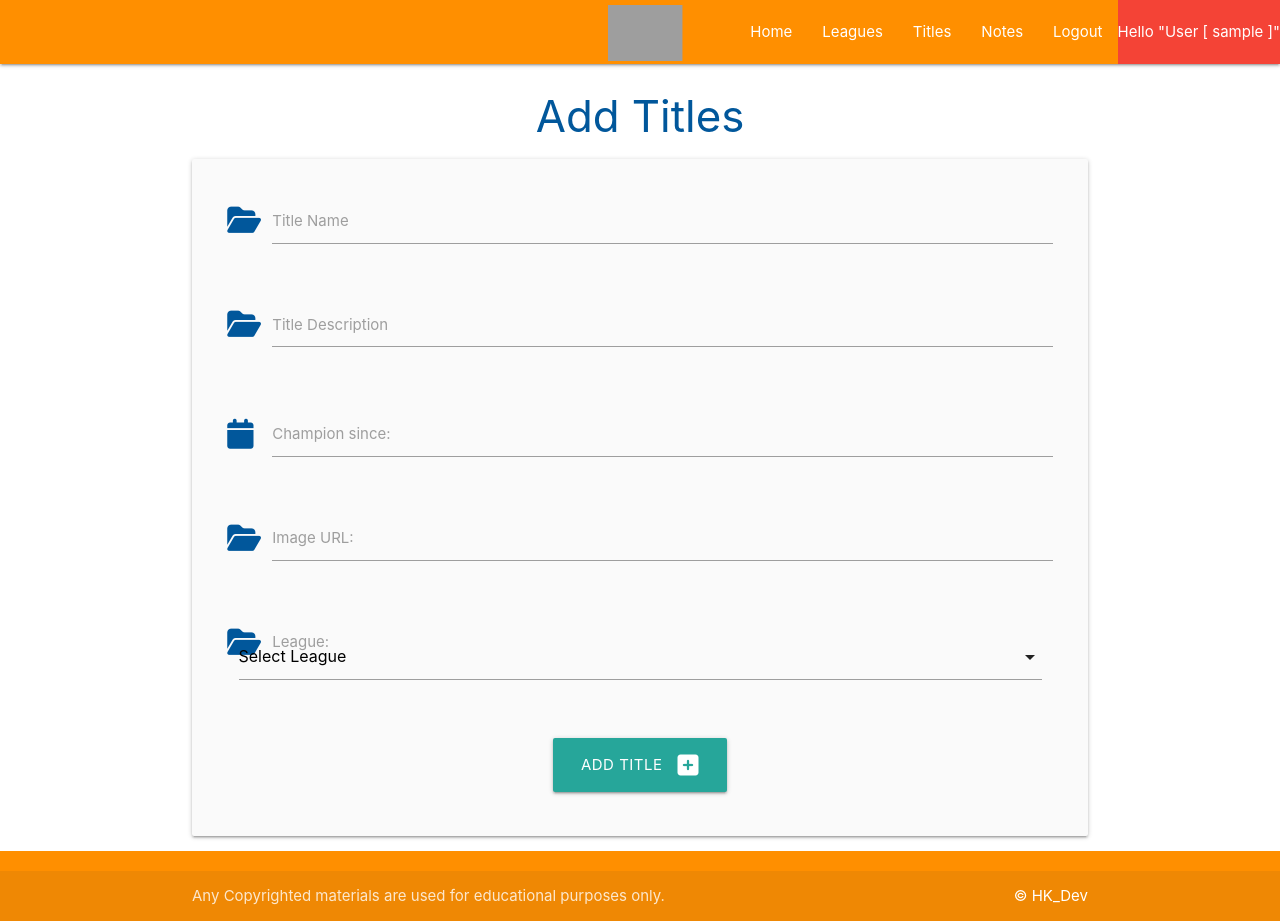
After one commit to Hadokane/CI_PP3_OFFICE_CHAMPION, a Flask app: page /add_titles in a window 1280 px wide. The commit adds this page. Run offline with Flask 2, Linux system fonts and the light colour scheme; the visitor is signed in with stand-in values (Sample User, id 1); data comes from the database, SQL or seed files in the repository; data that the repository does not hold is empty; some libraries are stand-ins or nearby versions; grey boxes are pictures that could not be loaded.

Commit message:
Add titles to the db & create relevant pages

```diff
--- a/officechampion/__init__.py
+++ b/officechampion/__init__.py
@@ -17,7 +17,7 @@ db = SQLAlchemy(app)
 # reliant on the above Flask app & db already running
 # so placed at bottom of this document
 from officechampion import routes  # noqa
-from officechampion.models import User, Note, League  # noqa
+from officechampion.models import User, Note, League, Title  # noqa
 
 
 # tells flask login manager how to load a user
--- a/officechampion/models.py
+++ b/officechampion/models.py
@@ -86,10 +86,10 @@ class Title(db.Model):
     image_url = db.Column(db.String(500))
     # foreign key used to associate a title with the specific user
     user_id = db.Column(db.Integer, db.ForeignKey(
-        "user.id", ondelete="CASCADE"))
+        "user.id", ondelete="CASCADE"), nullable=False)
     # foreign key used to associate a title with a specific league
     league_id = db.Column(db.Integer, db.ForeignKey(
-        "league.id", ondelete="CASCADE"))
+        "league.id", ondelete="CASCADE"), nullable=False)
 
     # represent itself as a string
     def __repr__(self):
--- a/officechampion/routes.py
+++ b/officechampion/routes.py
@@ -3,7 +3,7 @@ from flask import (
     redirect, session, flash)
 from officechampion import app, db
 # imports tables from models document
-from officechampion.models import User, Note, League
+from officechampion.models import User, Note, League, Title
 # stores the saved password as a secure hash
 from werkzeug.security import generate_password_hash, check_password_hash
 # flask user files to handle login/out requests and data
@@ -203,3 +203,36 @@ def delete_league(league_id):
     db.session.delete(league)
     db.session.commit()
     return redirect(url_for("league"))
+
+
+# Link to titles page
+@app.route("/titles")
+@login_required
+def titles():
+    return render_template("titles.html", user=current_user)
+
+
+# Add a title
+@app.route("/add_titles", methods=["GET", "POST"])
+@login_required
+def add_titles():
+    # Reads db and orders all data by league name values
+    user = list(User.query.order_by(User.username).all())
+    league = list(League.query.order_by(League.league_name).all())
+    if request.method == "POST":
+        new_title = Title(
+            title_name=request.form.get("title_name"),
+            title_description=request.form.get("title_description"),
+            champion_since=request.form.get("champion_since"),
+            image_url=request.form.get("image_url"),
+            league_id=request.form.get("league_id"),
+            user_id=current_user.id
+        )
+        # Add it to the table
+        db.session.add(new_title)
+        db.session.commit()
+        # Provide positive user feedback
+        flash("Title Added!", category="success")
+        # Redirect back to the league page
+        return redirect(url_for("titles"))
+    return render_template("add_titles.html", user=current_user, league=league)
--- a/officechampion/templates/add_league.html
+++ b/officechampion/templates/add_league.html
@@ -5,7 +5,7 @@
 
 <div class="row card-panel grey lighten-5">
     <form class="col s12" method="POST" action="{{ url_for('add_league') }}">
-        <!-- category name -->
+        <!-- League name -->
         <div class="row">
             <div class="input-field col s12">
                 <i class="fas fa-folder-open prefix light-blue-text text-darken-4"></i>
@@ -13,7 +13,7 @@
                 <label for="league_name">League Name</label>
             </div>
         </div>
-        <!-- submit button -->
+        <!-- Submit button -->
         <div class="row">
             <div class="col s12 center-align">
                 <button type="submit" class="btn-large">
--- /dev/null
+++ b/officechampion/templates/add_titles.html
@@ -0,0 +1,68 @@
+{% extends "base.html" %}
+{% block content %}
+
+<h3 class="light-blue-text text-darken-4 center-align">Add Titles</h3>
+
+<div class="row card-panel grey lighten-5">
+    <form class="col s12" method="POST" action="{{ url_for('add_titles') }}">
+        <!-- Title Name -->
+        <div class="row">
+            <div class="input-field col s12">
+                <i class="fas fa-folder-open prefix light-blue-text text-darken-4"></i>
+                <input id="title_name" name="title_name" minlength="3" maxlength="100" type="text" class="validate"
+                    required>
+                <label for="title_name">Title Name</label>
+            </div>
+        </div>
+        <!-- Title Description -->
+        <div class="row">
+            <div class="input-field col s12">
+                <i class="fas fa-folder-open prefix light-blue-text text-darken-4"></i>
+                <textarea id="title_description" name="title_description" minlength="3" maxlength="200" type="text"
+                    class="validate materialize-textarea" required></textarea>
+                <label for="title_description">Title Description</label>
+            </div>
+        </div>
+        <!-- Date Won -->
+        <div class="row">
+            <div class="input-field col s12">
+                <i class="fas fa-calendar prefix light-blue-text text-darken-4"></i>
+                <input id="champion_since" name="champion_since" type="text" class="validate datepicker" required>
+                <label for="champion_since">Champion since:</label>
+            </div>
+        </div>
+        <!-- Image Url -->
+        <div class="row">
+            <div class="input-field col s12">
+                <i class="fas fa-folder-open prefix light-blue-text text-darken-4"></i>
+                <input id="image_url" name="image_url" minlength="3" maxlength="500" type="text">
+                <label for="image_url">Image URL:</label>
+            </div>
+        </div>
+        <!-- Member ID | Add later | Input field like below -->
+        <!-- League ID | Assign it to a league -->
+        <div class="row">
+            <div class="input-field col s12">
+                <i class="fas fa-folder-open prefix light-blue-text text-darken-4"></i>
+                <div class="input-field col s12">
+                    <select id="user_id" name="user_id" class="validate" required>
+                        <option value="" disabled selected>Select League</option>
+                        {% for league in user.leagues|sort(attribute="name") %}
+                            <option value="{{ league.id }}">{{ league.league_name }}</option>
+                        {% endfor %}
+                    </select>
+                  </div>
+                <label for="user_id">League:</label>
+            </div>
+        </div>
+        <!-- Submit button -->
+        <div class="row">
+            <div class="col s12 center-align">
+                <button type="submit" class="btn-large">
+                    Add Title <i class="fas fa-plus-square right"></i>
+                </button>
+            </div>
+        </div>
+    </form>
+</div>
+{% endblock %}
--- a/officechampion/templates/base.html
+++ b/officechampion/templates/base.html
@@ -30,6 +30,7 @@
                 {% if user.is_authenticated %}
                     <!-- Display username for testing & screenshot purposes -->
                     <li><a href="{{ url_for('league') }}">Leagues</a></li>
+                    <li><a href="{{ url_for('titles') }}">Titles</a></li>
                     <li><a href="{{ url_for('notes') }}">Notes</a></li>
                     <li><a href="{{ url_for('logout') }}">Logout</a></li>
                     <li class="red">Hello "User [ {{ user.username }} ]"</li>
@@ -44,6 +45,7 @@
         <li><a href="{{ url_for('home') }}">Home</a></li>
         {% if user.is_authenticated %}
         <li><a href="{{ url_for('league') }}">Leagues</a></li>
+        <li><a href="{{ url_for('titles') }}">Titles</a></li>
         <li><a href="{{ url_for('notes') }}">Notes</a></li>
         <li><a href="{{ url_for('logout') }}">Logout</a></li>
         {% else %}
```
Also changed, not shown: officechampion/templates/title.html (deleted, +0 -49 lines), officechampion/templates/titles.html (added, +16 -0 lines).
